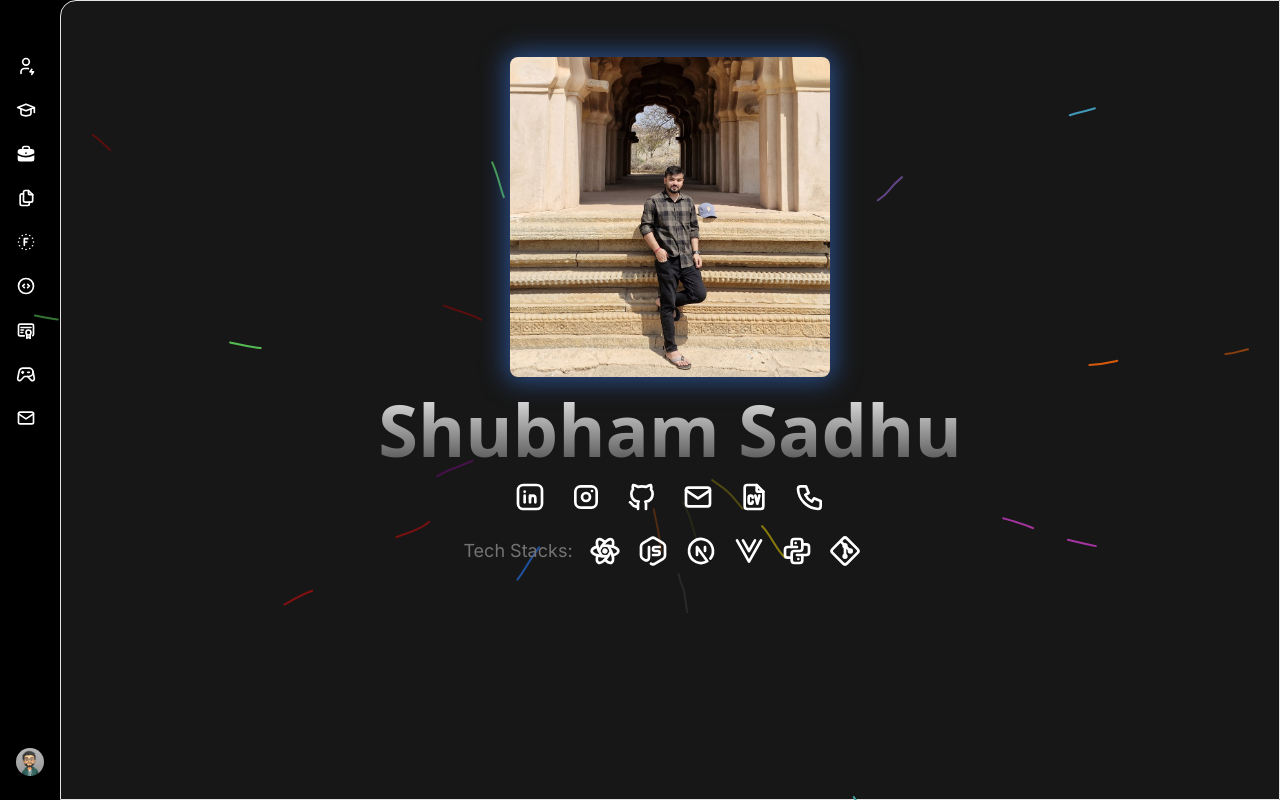
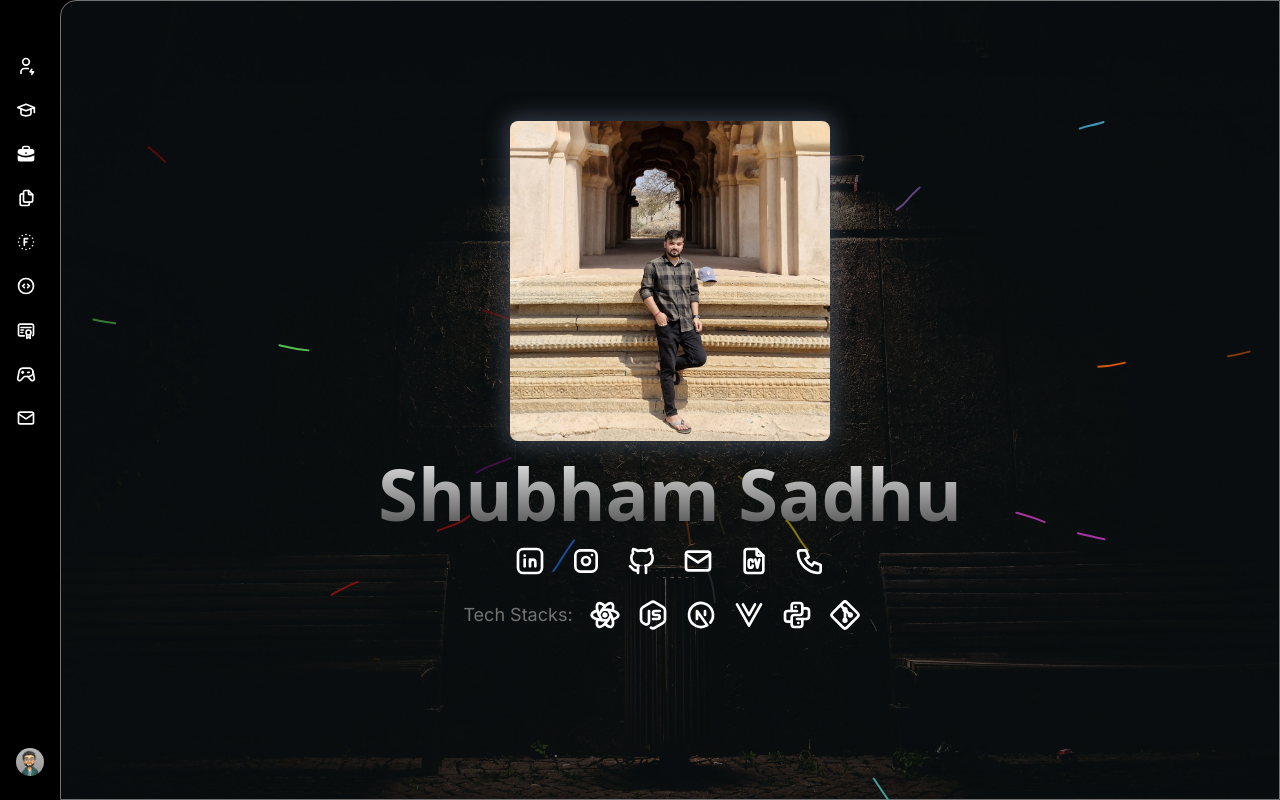
Before and after one commit to shubham3000/my-portfolio, a Next.js app: page /home in a window 1280 px wide. Built offline with nearby package versions, Linux system fonts and the light colour scheme.

Commit message:
update CSS

```diff
--- a/src/Components/Dashboard/dashboard.tsx
+++ b/src/Components/Dashboard/dashboard.tsx
@@ -1,10 +1,24 @@
-import React from 'react'
+import React from "react";
+import BGIMG from "@/assests/pexels.jpg";
 
-export default function dashboard({children}:Readonly<{children:React.ReactNode}>) {
+export default function dashboard({
+  children,
+}: Readonly<{ children: React.ReactNode }>) {
   return (
     <div className="flex flex-1">
-      <div className="p-2 md:p-10 rounded-tl-2xl lg:border border-neutral-200 bg-neutral-900 flex flex-col gap-2 flex-1 w-full h-screen overflow-y-scroll">
-        {/* <div className="flex gap-2">
+      <div className="relative w-full h-screen">
+        {/* Overlay */}
+        <div className="absolute inset-0 bg-black opacity-50 z-0"></div>
+        <div
+          className={`p-2 md:p-10 rounded-tl-2xl lg:border border-neutral-200 flex flex-col gap-2 flex-1 w-full h-screen overflow-y-scroll`}
+          style={{
+            backgroundImage: `url(${BGIMG.src})`,
+            backgroundSize: "cover",
+            backgroundPosition: "center",
+            backgroundRepeat: "no-repeat",
+          }}
+        >
+          {/* <div className="flex gap-2">
           {[...new Array(4)].map((i) => (
             <div
               key={"first-array" + i}
@@ -12,10 +26,11 @@ export default function dashboard({children}:Readonly<{children:React.ReactNode}
             ></div>
           ))}
         </div> */}
-        <div className="flex gap-2 justify-center items-center lg:items-start flex-1">
-          {children}
+          <div className="flex gap-2 justify-center items-center lg:items-start flex-1">
+            {children}
+          </div>
         </div>
       </div>
     </div>
-  )
+  );
 }
--- a/src/app/contactme/page.tsx
+++ b/src/app/contactme/page.tsx
@@ -35,8 +35,8 @@ export default function Page() {
   };
 
   return (
-    <div className="flex flex-col">
-      <div className="pt-14 md:pt-0 pb-0 md:pb-10 px-4 md:px-8">
+    <div className="flex flex-col justify-center items-center">
+      <div className="pt-14 md:pt-20 pb-10">
         <motion.h2
           initial={{ opacity: 0, y: 20, filter: "blur(8px)" }}
           whileInView={{ opacity: 1, y: 0, filter: "blur(0px)" }}
--- a/src/app/home/page.tsx
+++ b/src/app/home/page.tsx
@@ -85,13 +85,13 @@ export default function page() {
     <div>
       <BackgroundLines>
         <div className=" w-full rounded-md relative antialiased">
-          <div className="max-w-2xl mx-auto p-4 space-y-4">
+          <div className="max-w-2xl mx-auto pt-20 p-4 space-y-4">
             <div className="flex justify-center">
               <motion.div
                 initial={{ opacity: 0, scale: 0.8 }}
                 animate={{ opacity: 1, scale: 1 }}
                 transition={{ duration: 0.8, ease: "easeOut" }}
-                className="w-80 h-80 lg:h-1/2 rounded-lg shadow-[0_0_24px_5px_rgba(59,130,246,0.5)]"
+                className="w-80 h-80 lg:h-1/2 rounded-lg shadow-[0_0_20px_5px_rgb(89,103,126,0.5)]"
               >
                 <Image
                   src={ShubhamProfile}
```
Also changed, not shown: public/assests/pexels.jpg (added).
